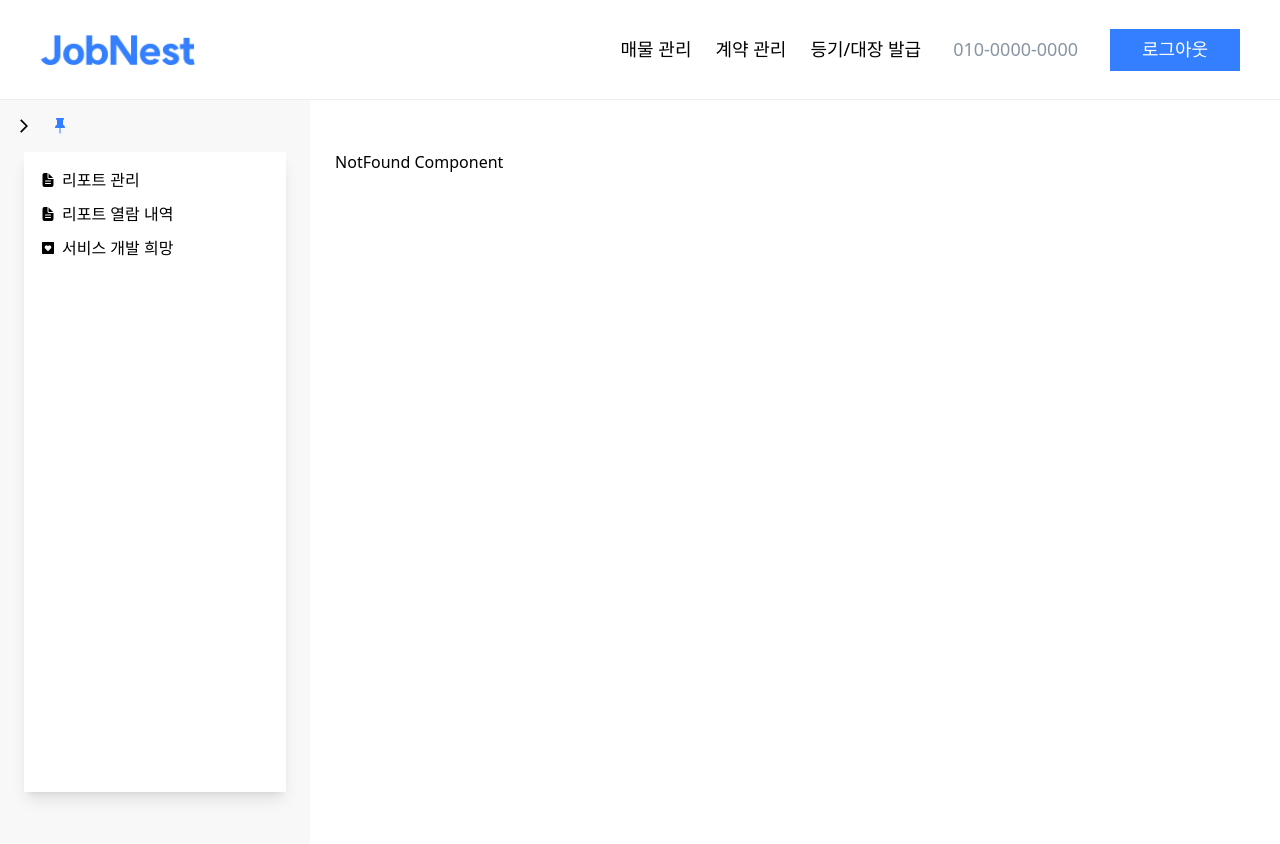
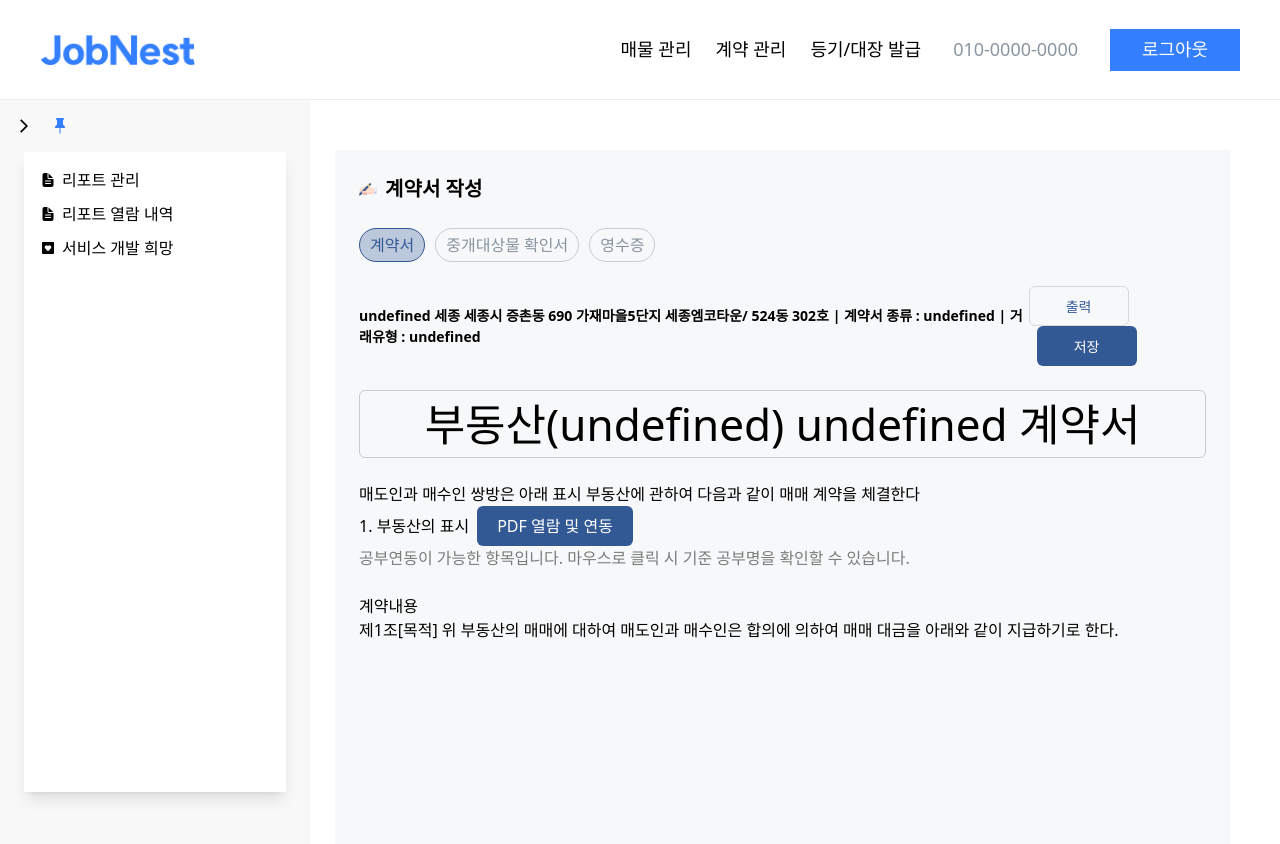
Before and after one commit to JobNest-useTeamWork/jobnest-frontend, a React (Vite) app: page /contract/create in a window 1280 px wide. Shown: the top 844 px of the page. Before the commit the page ends 800 px from the top, so only its background shows below. Built offline with nearby package versions, Linux system fonts and the light colour scheme.

Commit message:
[feat] 부동산 계약서 일부

```diff
--- a/src/components/contract/CreateModal.tsx
+++ b/src/components/contract/CreateModal.tsx
@@ -1,8 +1,11 @@
+import { useNavigate } from "react-router-dom";
+
 const CreateModal = ({ closeModal }: { closeModal: () => void }) => {
+  const navigate = useNavigate();
   return (
     <div className="modal bg-white absolute p-[40px] rounded-[10px] flex flex-col gap-[26px]">
       <h1 className="text-[24px] font-medium">계약서 작성</h1>
-      <form className="grid grid-cols-[80px_150px_80px_150px] gap-6">
+      <div className="grid grid-cols-[80px_150px_80px_150px] gap-6">
         <div className="font-medium">계약서 종류</div>
         <select
           className="border border-border-color text-[#6f6f6f] rounded-[6px] p-[4px] text-[14px]"
@@ -19,7 +22,7 @@ const CreateModal = ({ closeModal }: { closeModal: () => void }) => {
         >
           <option value="">선택</option>
         </select>
-      </form>
+      </div>
       <div>
         <div className="font-medium">주소 입력</div>
         <input
@@ -37,7 +40,15 @@ const CreateModal = ({ closeModal }: { closeModal: () => void }) => {
         </button>
         <button
           className="font-medium bg-[#335995] text-white rounded-[6px] w-[120px] h-[36px]"
-          type="submit"
+          onClick={() =>
+            navigate("/contract/create", {
+              state: {
+                contract_type: "다세대주택",
+                transition_type: "전세",
+                juso: "소재지",
+              },
+            })
+          }
         >
           계약서 작성
         </button>
--- /dev/null
+++ b/src/components/contract/RealEstateSales.tsx
@@ -0,0 +1,57 @@
+import { useLocation } from "react-router-dom";
+
+const RealEstateSales = () => {
+  const location = useLocation();
+  const data = location.state;
+  /*
+  "contract_type": "다세대주택",  # 계약서유형
+            "transaction_type": "전세",  # 거래유형
+            "juso": "서울특별시 강남구 테헤란로 152 [역삼동 702]",  # 소재지
+            */
+  return (
+    <>
+      <div className="flex justify-between items-center">
+        <div className="text-[14px] font-semibold">
+          {`${data?.juso} 세종 세종시 증촌동 690 가재마을5단지 세종엠코타운/ 524동 302호 |
+          계약서 종류 : ${data?.contract_type} | 거래유형 : ${data?.transition_type}`}
+        </div>
+        <div>
+          <button className="border border-[#D9D9D9] rounded-[6px] w-[100px] h-[40px] text-[#335995] text-[14px]">
+            출력
+          </button>
+          <button className="blue-button w-[100px] h-[40px] text-[14px] ml-[8px]">
+            저장
+          </button>
+        </div>
+      </div>
+
+      <h1 className="text-[44px] text-center border border-[#CCCCCC] rounded-[6px]">
+        부동산({`${data?.contract_type}`}) {`${data?.transition_type}`} 계약서
+      </h1>
+      <section>
+        <p className="font-medium">
+          매도인과 매수인 쌍방은 아래 표시 부동산에 관하여 다음과 같이 매매
+          계약을 체결한다
+        </p>
+        <div className="flex items-center gap-[8px]">
+          <p>1. 부동산의 표시</p>
+          <button className="blue-button px-[20px] py-[8px]">
+            PDF 열람 및 연동
+          </button>
+        </div>
+        <p className="text-black text-opacity-50">
+          공부연동이 가능한 항목입니다. 마우스로 클릭 시 기준 공부명을 확인할 수
+          있습니다.
+        </p>
+      </section>
+      <section>
+        <p>계약내용</p>
+        <p>
+          제1조[목적] 위 부동산의 매매에 대하여 매도인과 매수인은 합의에 의하여
+          매매 대금을 아래와 같이 지급하기로 한다.
+        </p>
+      </section>
+    </>
+  );
+};
+export default RealEstateSales;
--- a/src/css/tailwind.css
+++ b/src/css/tailwind.css
@@ -55,4 +55,10 @@
     border-radius: 8px;
     box-shadow: 0 4px 8px rgba(0, 0, 0, 0.2);
   }
+
+  .blue-button {
+    background-color: #335995;
+    color: white;
+    border-radius: 6px;
+  }
 }
--- /dev/null
+++ b/src/pages/CreateContract.tsx
@@ -0,0 +1,38 @@
+import { twMerge } from "tailwind-merge";
+import writingIcon from "../assets/writing.svg";
+import RealEstateSales from "../components/contract/RealEstateSales";
+const CreateContract = () => {
+  return (
+    <div className="bg-[#F7F8F9] w-full h-[100vh] p-[24px] flex flex-col gap-[24px]">
+      <div className="flex items-center gap-[8px] text-[20px] font-semibold">
+        <img src={writingIcon} alt="계약서 작성 아이콘" />
+        <h1>계약서 작성</h1>
+      </div>
+      <div className="flex items-center gap-[10px]">
+        <button
+          className={twMerge(
+            "rounded-[30px] border border-[#335995] bg-[#335995] text-[#335995] bg-opacity-30 px-[10px] py-[4px]"
+          )}
+        >
+          계약서
+        </button>
+        <button
+          className={twMerge(
+            "rounded-[30px] border border-[#CCCCCC] text-[#8894A0] bg-opacity-30 px-[10px] py-[4px]"
+          )}
+        >
+          중개대상물 확인서
+        </button>
+        <button
+          className={twMerge(
+            "rounded-[30px] border border-[#CCCCCC] text-[#8894A0] bg-opacity-30 px-[10px] py-[4px]"
+          )}
+        >
+          영수증
+        </button>
+      </div>
+      <RealEstateSales />
+    </div>
+  );
+};
+export default CreateContract;
--- a/src/router/index.tsx
+++ b/src/router/index.tsx
@@ -5,6 +5,7 @@ import Register from "../pages/Register";
 import Layout from "../layouts/Layout";
 import NotFound from "../pages/NotFound";
 import RegisterOpen from "../pages/RegisterOpen";
+import CreateContract from "../pages/CreateContract";
 
 const router = createBrowserRouter([
   {
@@ -18,6 +19,10 @@ const router = createBrowserRouter([
       {
         path: "/contract",
         element: <Contract />,
+      },
+      {
+        path: "/contract/create",
+        element: <CreateContract />,
       },
       {
         path: "/register",
--- a/src/types/contract.d.ts
+++ b/src/types/contract.d.ts
@@ -1,3 +1,15 @@
 export type contractType = {
-  [key: string]: string;
+  id?: string;
+  contract_date: string;
+  balance_date: string;
+  end_date: string;
+  contract_type: string;
+  transaction_type: string;
+  juso: string;
+  deposit: string;
+  seller: string;
+  buyer: string;
+  partner_realtor: string;
+  contract_num: string;
+  created_at: string;
 };
```
